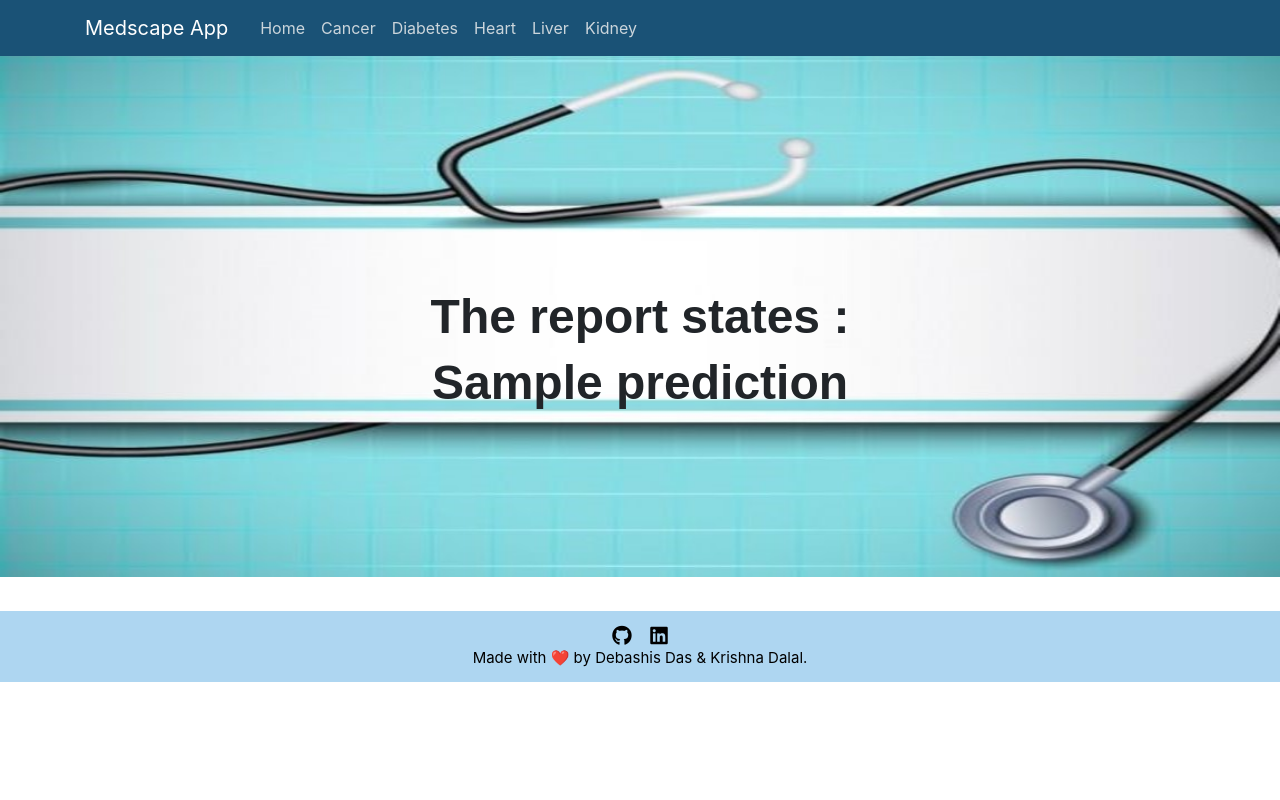
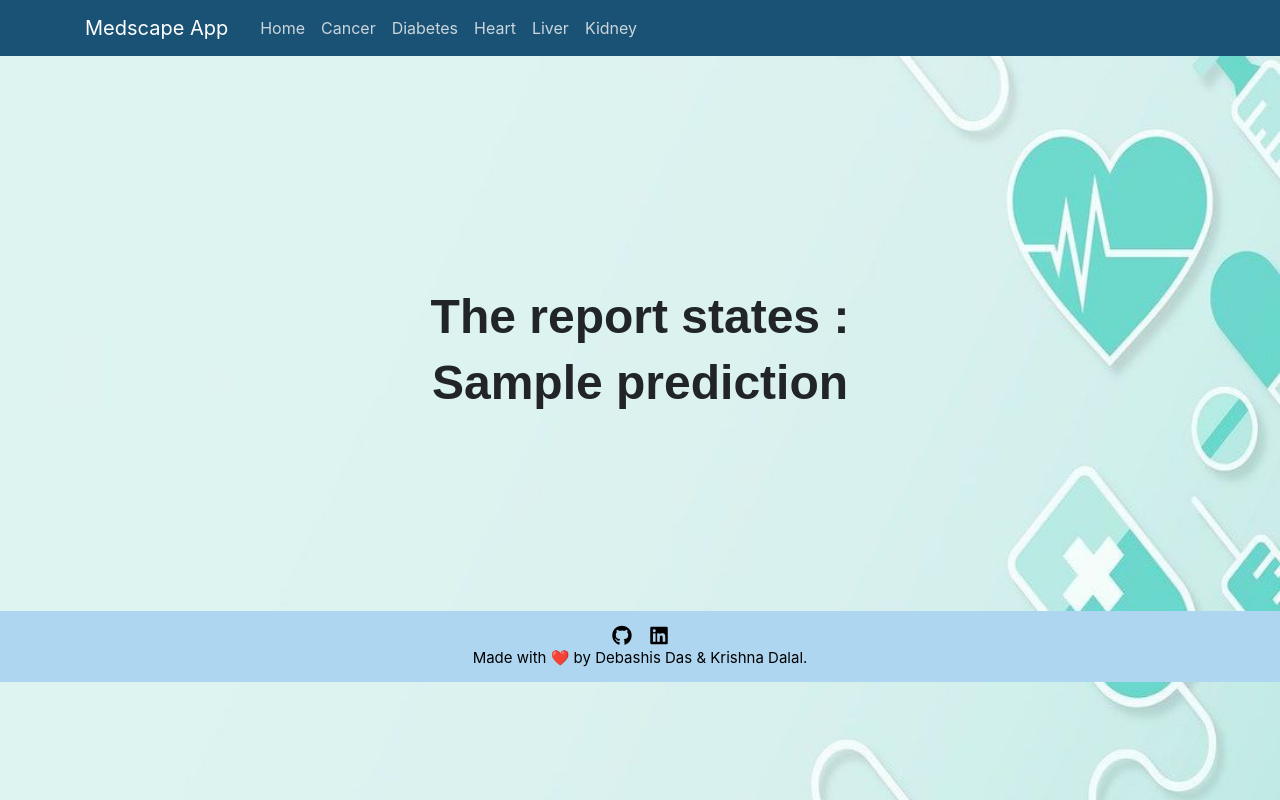
Before and after one commit to d4deva/Medscape-Health-App, a Flask app: template template/result.html in a window 1280 px wide. Run offline with Flask 2, Linux system fonts and the light colour scheme; the template is opened without the code that fills it: most values are stand-ins (such as "Sample title", 1, 10 or a date in 2020); some libraries are stand-ins or nearby versions.

Commit message:
Update result.css

```diff
--- a/static/result.css
+++ b/static/result.css
@@ -1,8 +1,8 @@
 body {
-
-    background-image:url('doc.jpg');
+    background: #eafaf1;
+    background-image:url('bg1.jpg');
     background-repeat: no-repeat;
-    background-size: contain;
+    background-size: cover;
 }
 
 h1, h2, h3, h4, h5,h6{
```
